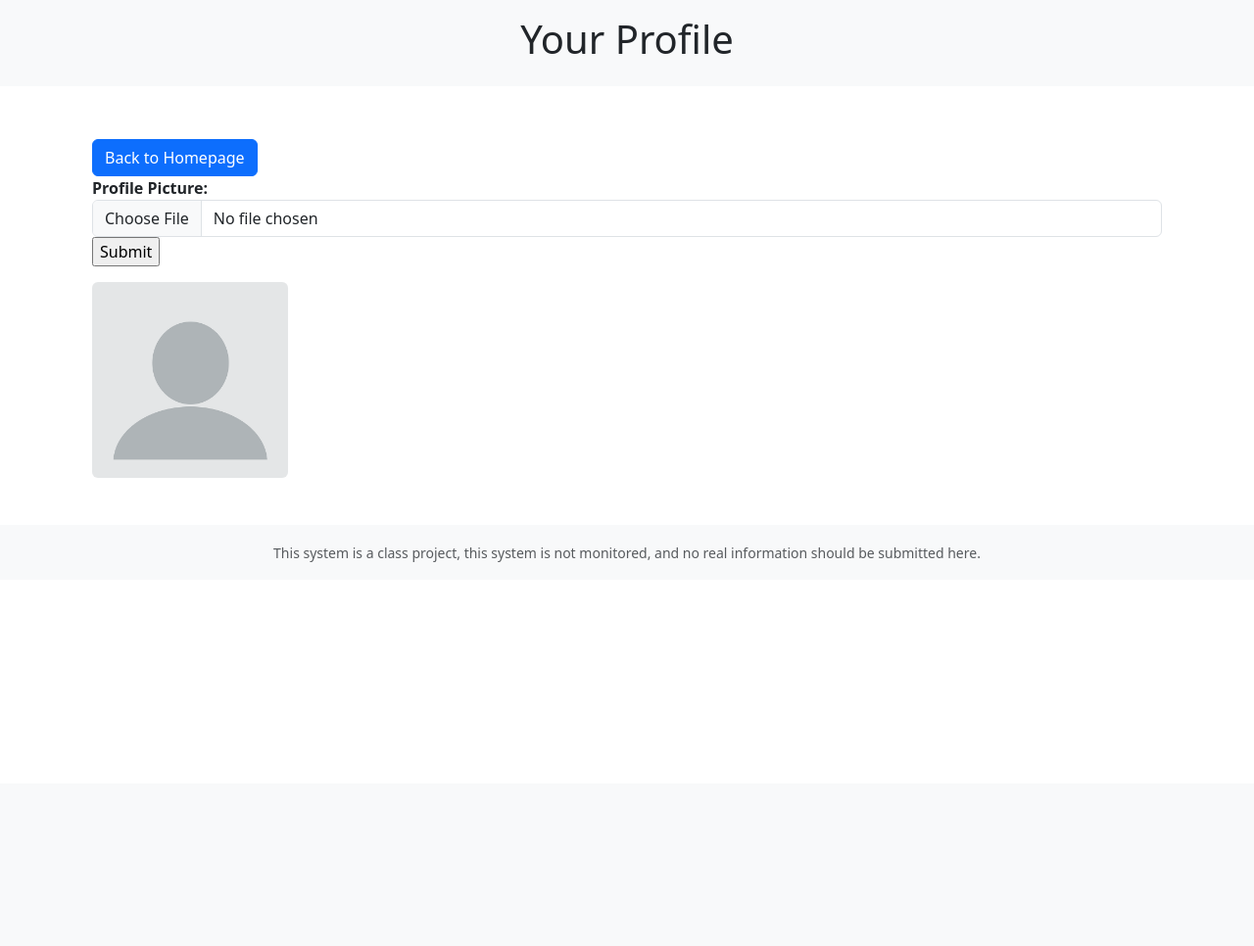
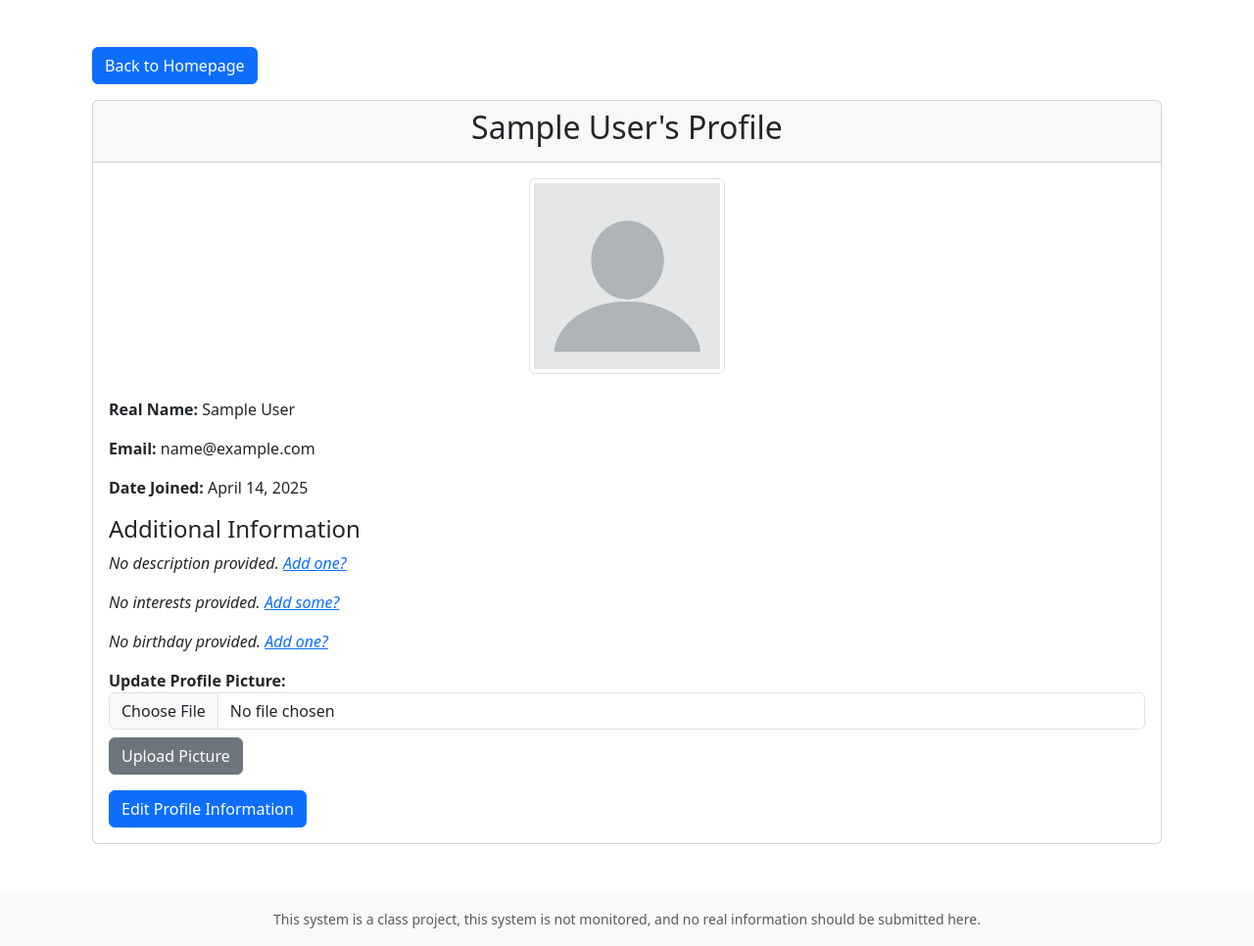
Before and after one commit to AidanSzilagyi/textbook-lending-catalog, a Django app: page /profile/ in a window 1280 px wide. Shown: the whole page at 98% size. Before the commit the page ends 574 px from the top, so only its background shows below. Run offline with Django 5.2, Linux system fonts and the light colour scheme; the visitor is signed in with stand-in values (Sample User, id 1); parts of the project's set-up code (start-up, migrations or seed data) failed here and were passed over.

Commit message:
Updated the profile page to resize the picture and add new fields like user name, email, date of joining, and other info

```diff
--- a/mainmenu/models.py
+++ b/mainmenu/models.py
@@ -99,7 +99,10 @@ class TestObject(models.Model):
 class Profile(models.Model):
     user = models.OneToOneField(User, on_delete=models.CASCADE)
     profile_picture = models.ImageField(upload_to='media/profile_pics/', blank=True, null=True)
-    userRole = models.IntegerField(default=0) #0 represents patron, 1 represents librarian
+    userRole = models.IntegerField(default=0)  # 0 represents patron, 1 represents librarian
+    description = models.TextField(blank=True, null=True)
+    interests = models.TextField(blank=True, null=True)
+    birthday = models.DateField(blank=True, null=True)
     def __str__(self):
         return self.user.username
 
--- a/mainmenu/templates/profile.html
+++ b/mainmenu/templates/profile.html
@@ -2,47 +2,74 @@
 {% load static %}
 
 {% block content %}
-    <div class="fixed-top bg-light text-center py-3">
-        <h1>Your Profile</h1>
+<div class="container mt-5">
+  <!-- Back to Homepage Button -->
+  <div class="mb-3">
+    <a href="{% url 'home_page' %}" class="btn btn-primary">Back to Homepage</a>
+  </div>
+
+  <div class="card">
+    <div class="card-header text-center">
+      <h2>{{ user.first_name }} {{ user.last_name }}'s Profile</h2>
     </div>
+    <div class="card-body">
+      <!-- Profile Picture Section -->
+      <div class="text-center mb-4">
+        {% if USE_AWS %}
+          {% if user.profile.profile_picture and user.profile.profile_picture.url %}
+            <img src="{{ user.profile.profile_picture.url }}" alt="Profile Picture" class="img-thumbnail" style="max-width:200px;">
+          {% else %}
+            <img src="{% static 'profile-placeholder.png' %}" alt="Profile Picture" class="img-thumbnail" style="max-width:200px;">
+          {% endif %}
+        {% else %}
+          <img src="{% static 'profile-placeholder.png' %}" alt="Profile Picture" class="img-thumbnail" style="max-width:200px;">
+        {% endif %}
+      </div>
 
-    <div class="container mt-5">
-        <div class="d-flex align-items-center">
-            <div class="row mb-4">
-                <div class="col text-end">
-                    <p class="lead">Logged in as {{ user.username }}</p>
-                </div>
-            </div>
-        </div>
+      <!-- User Information Section -->
+      <div class="mb-3">
+        <p><strong>Real Name:</strong> {{ user.first_name }} {{ user.last_name }}</p>
+        <p><strong>Email:</strong> {{ user.email }}</p>
+        <p><strong>Date Joined:</strong> {{ user.date_joined|date:"F j, Y" }}</p>
+      </div>
 
-        <div class="mt-4">
-            <a href="{% url 'home_page' %}" class="btn btn-primary">Back to Homepage</a>
-        </div>
+      <!-- Optional Additional Profile Information -->
+      <div class="mb-3">
+        <h4>Additional Information</h4>
+        {% if user.profile.description %}
+          <p><strong>Description:</strong> {{ user.profile.description }}</p>
+        {% else %}
+          <p><em>No description provided. <a href="{% url 'edit_profile' %}">Add one?</a></em></p>
+        {% endif %}
+        {% if user.profile.interests %}
+          <p><strong>Interests:</strong> {{ user.profile.interests }}</p>
+        {% else %}
+          <p><em>No interests provided. <a href="{% url 'edit_profile' %}">Add some?</a></em></p>
+        {% endif %}
+        {% if user.profile.birthday %}
+          <p><strong>Birthday:</strong> {{ user.profile.birthday|date:"F j, Y" }}</p>
+        {% else %}
+          <p><em>No birthday provided. <a href="{% url 'edit_profile' %}">Add one?</a></em></p>
+        {% endif %}
+      </div>
 
-        <div><a><b>Profile Picture:</b></a></div>
+      <!-- Profile Picture Update Form -->
+      <div class="mb-3">
+        <form action="{% url 'upload_pfp' %}" method="post" enctype="multipart/form-data">
+          {% csrf_token %}
+          <div class="mb-2">
+            <label for="pfp"><strong>Update Profile Picture:</strong></label>
+            <input class="form-control" type="file" id="pfp" name="pfp">
+          </div>
+          <input type="submit" class="btn btn-secondary" value="Upload Picture">
+        </form>
+      </div>
 
-        <div class="mb-3">
-            <form action="{% url 'upload_pfp' %}" method="post" enctype="multipart/form-data">
-                {% csrf_token %}
-                <input class="form-control" type="file" id="pfp" name="pfp">
-                <input type="submit">
-            </form>
-        </div>
-
-        <div>
-            {% if USE_AWS %}
-                {% if user.profile.profile_picture %}
-                    {% if user.profile.profile_picture.url %}
-                        <img src="{{ user.profile.profile_picture.url }}" alt="pfp">
-                    {% else %}
-                        <img src="{% static 'profile-placeholder.png' %}" alt="pfp" class="img-fluid rounded" style="max-width: 200px;">
-                    {% endif %}
-                {% else %}
-                    <img src="{% static 'profile-placeholder.png' %}" alt="pfp" class="img-fluid rounded" style="max-width: 200px;">
-                {% endif %}
-            {% else %}
-                <img src="{% static 'profile-placeholder.png' %}" alt="pfp" class="img-fluid rounded" style="max-width: 200px;">
-            {% endif %}
-        </div>
+      <!-- Edit Profile Button -->
+      <div>
+        <a href="{% url 'edit_profile' %}" class="btn btn-primary">Edit Profile Information</a>
+      </div>
     </div>
+  </div>
+</div>
 {% endblock %}
--- a/mainmenu/urls.py
+++ b/mainmenu/urls.py
@@ -30,4 +30,6 @@ urlpatterns = [
     path('requested_to_in_circulation/', views.requested_to_in_circulation, name='requested_to_in_circulation'),
     path('item_post/', views.item_post, name='item_post'),
     path('items/<uuid:uuid>/', views.item_detail, name='item_detail'),
+    path("profile/", views.profile, name="profile"),
+    path("profile/edit/", views.edit_profile, name="edit_profile")
 ]
--- a/mainmenu/views.py
+++ b/mainmenu/views.py
@@ -5,7 +5,7 @@ from django.http import HttpResponse, HttpResponseRedirect, HttpResponseForbidde
 from django.template.defaultfilters import slugify
 from rest_framework.permissions import IsAuthenticated
 from django.db.models import Q
-
+from .forms import ProfileForm
 
 from .forms import ItemForm
 from .models import *
@@ -376,3 +376,15 @@ def unread_notifications(request):
     qs = Notification.objects.filter(user=request.user, read=False)
     serializer = NotificationSerializer(qs, many=True)
     return Response(serializer.data)
+
+@login_required
+def edit_profile(request):
+    profile = request.user.profile
+    if request.method == 'POST':
+        form = ProfileForm(request.POST, request.FILES, instance=profile)
+        if form.is_valid():
+            form.save()
+            return redirect('profile')
+    else:
+        form = ProfileForm(instance=profile)
+    return render(request, 'edit_profile.html', {'form': form})
```
Also changed, not shown: mainmenu/forms.py (+7 -0 lines), mainmenu/templates/edit_profile.html (added, +16 -0 lines).
